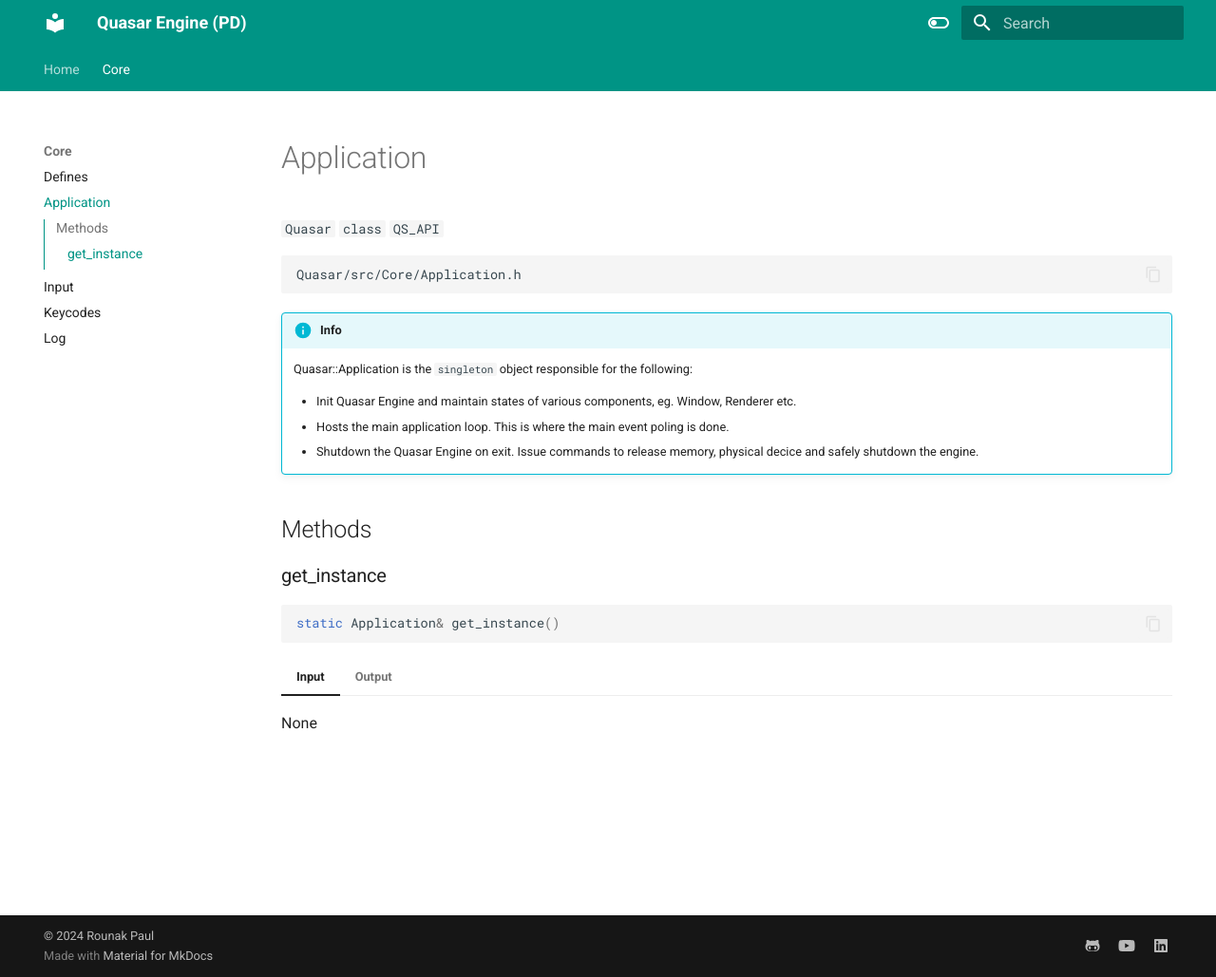
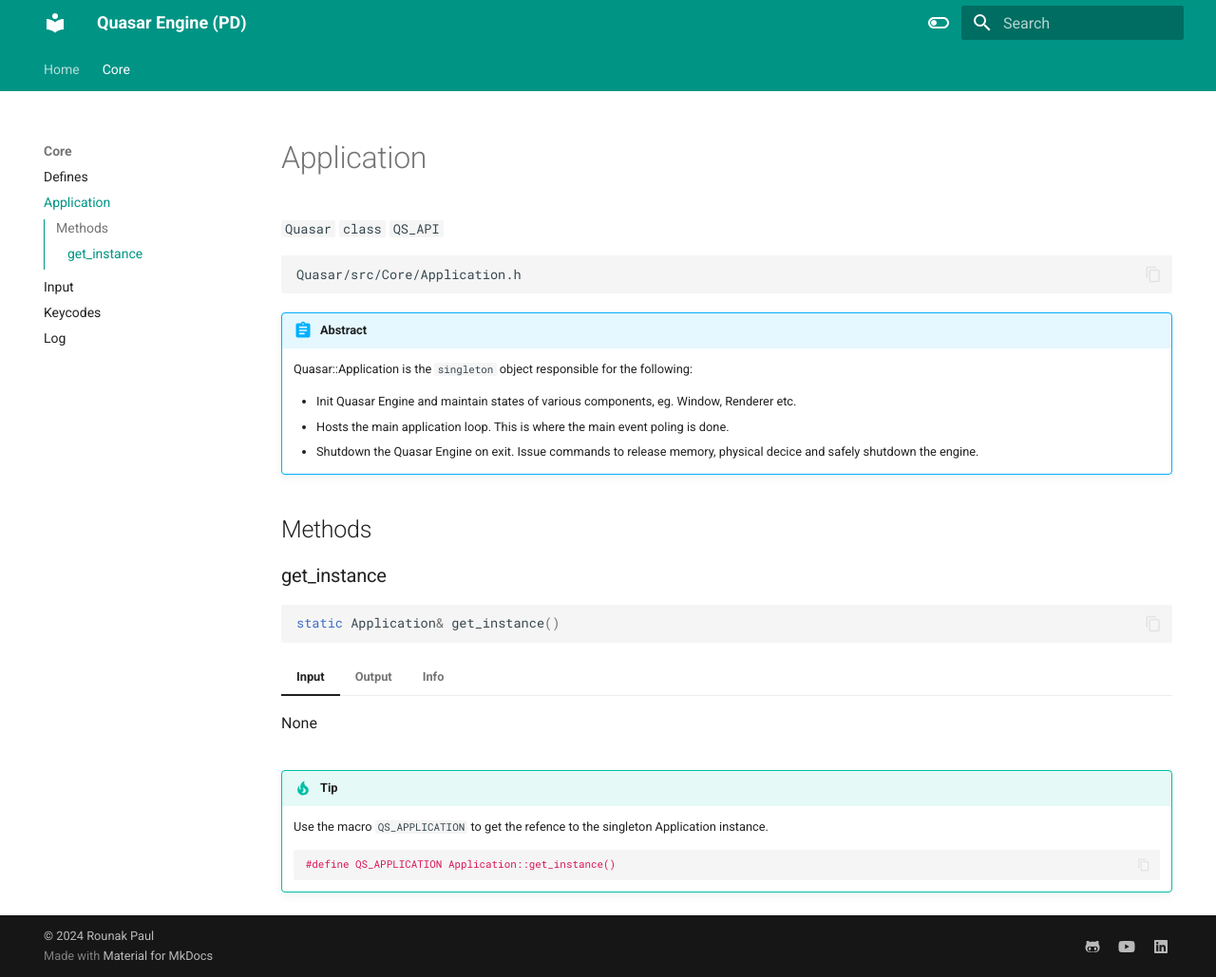
Before and after one commit to Rounak-Paul/QuasarDocs, an MkDocs documentation site: the page built from docs/Core/Application.md, in a window 1280 px wide and 1029 px high. Shown: the whole window at 95% size. Built offline with MkDocs 1.6.1 and Material for MkDocs 9.7.7, drawn with Linux system fonts in a browser that asks for light colours.

Commit message:
modified:   docs/Core/Application.md

````diff
--- a/docs/Core/Application.md
+++ b/docs/Core/Application.md
@@ -4,7 +4,7 @@
 Quasar/src/Core/Application.h
 ```
 
-!!! info
+!!! abstract
     Quasar::Application is the `singleton` object responsible for the following:
 
     * Init Quasar Engine and maintain states of various components, eg. Window, Renderer etc.
@@ -23,3 +23,12 @@ static Application& get_instance()
     None
 === "Output"
     Application instance reference.
+=== "Info"
+    Get reference to the singleton Quasar Application instance
+
+!!! tip
+    Use the macro `QS_APPLICATION` to get the refence to the singleton Application instance.
+
+    ```cpp
+    #define QS_APPLICATION Application::get_instance()
+    ```
````
